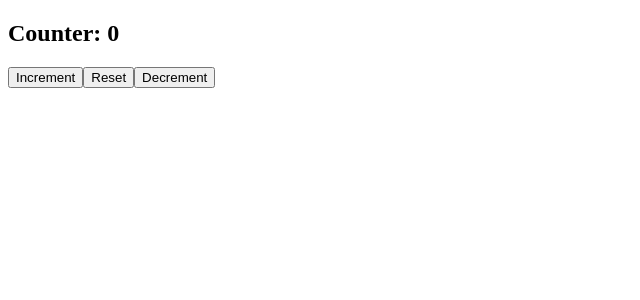
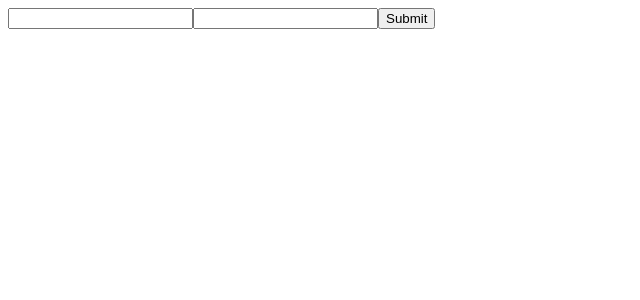
Before and after one commit to d-94k/react-develhope, a React (Create React App) app: page / in a window 1280 px wide. Shown: the top 300 px of the page, without its empty margins (0-640 px from the left). Built offline with nearby package versions, Linux system fonts and the light colour scheme.

Commit message:
completed exercise

```diff
--- a/src/App.js
+++ b/src/App.js
@@ -13,7 +13,8 @@ import React from "react";
 // import Sum from "./Sum";
 // import { GithubUser } from "./GithubUser";
 // import GithubUserList  from "./GithubUserList";
-import { HookCounter } from "./HookCounter";
+// import { HookCounter } from "./HookCounter";
+import { HookForm } from "./HookForm";
 
 export default class App extends React.Component {
     render () {
@@ -39,7 +40,8 @@ export default class App extends React.Component {
               </Container>
               <DisplayLanguage />
               <Sum /> */}
-              <HookCounter />
+              {/* <HookCounter /> */}
+              <HookForm />
             </div>
         )
     }
--- /dev/null
+++ b/src/HookForm.js
@@ -0,0 +1,15 @@
+import { useForm } from "./UseForm";
+
+export const HookForm = () => {
+    const { username, password, setUsername, setPassword, submit } = useForm ();
+
+    return (
+        <>
+            <form onSubmit={submit}>
+                <input name="username" type="text" value={username} onChange={setUsername}/>
+                <input name="password" type="password" value={password} onChange={setPassword} />
+                <button type="submit">Submit</button>
+            </form>
+        </>
+    )
+}
--- /dev/null
+++ b/src/UseForm.js
@@ -0,0 +1,59 @@
+import { useState } from "react";
+
+export const useForm = () => {
+    const [username, setUsername] = useState ('');
+    const [password, setPassword] = useState ('');
+
+    const handleUsername = (event) => {
+        setUsername (event.target.value);
+    }
+
+    const handlePassword = (event) => {
+        setPassword (event.target.value);
+    }
+
+    const handleSubmit = (event) => {
+        event.preventDefault ();
+        console.log ({username: username, password: password});
+    }
+
+    return {
+        username: username,
+        password: password,
+        setUsername: handleUsername,
+        setPassword: handlePassword,
+        submit: handleSubmit
+    }
+}
+
+
+// Without Hooks:
+
+// export const HookForm = () => {
+
+//     const [username, setUsername] = useState ('');
+//     const [password, setPassword] = useState ('');
+
+//     const handleUsername = (event) => {
+//         setUsername (event.target.value);
+//     }
+
+//     const handlePassword = (event) => {
+//         setPassword (event.target.value);
+//     }
+
+//     const handleSubmit = (event) => {
+//         event.preventDefault ();
+//         console.log ({username: username, password: password})
+//     }
+
+//     return (
+//         <>
+//             <form onSubmit={handleSubmit}>
+//                 <input name="username" type="text" value={username} onChange={handleUsername}/>
+//                 <input name="password" type="password" value={password} onChange={handlePassword} />
+//                 <button type="submit">Submit</button>
+//             </form>
+//         </>
+//     )
+// }
```
Also changed, not shown: 1 other file (tests, documents, lock files or other folders).
